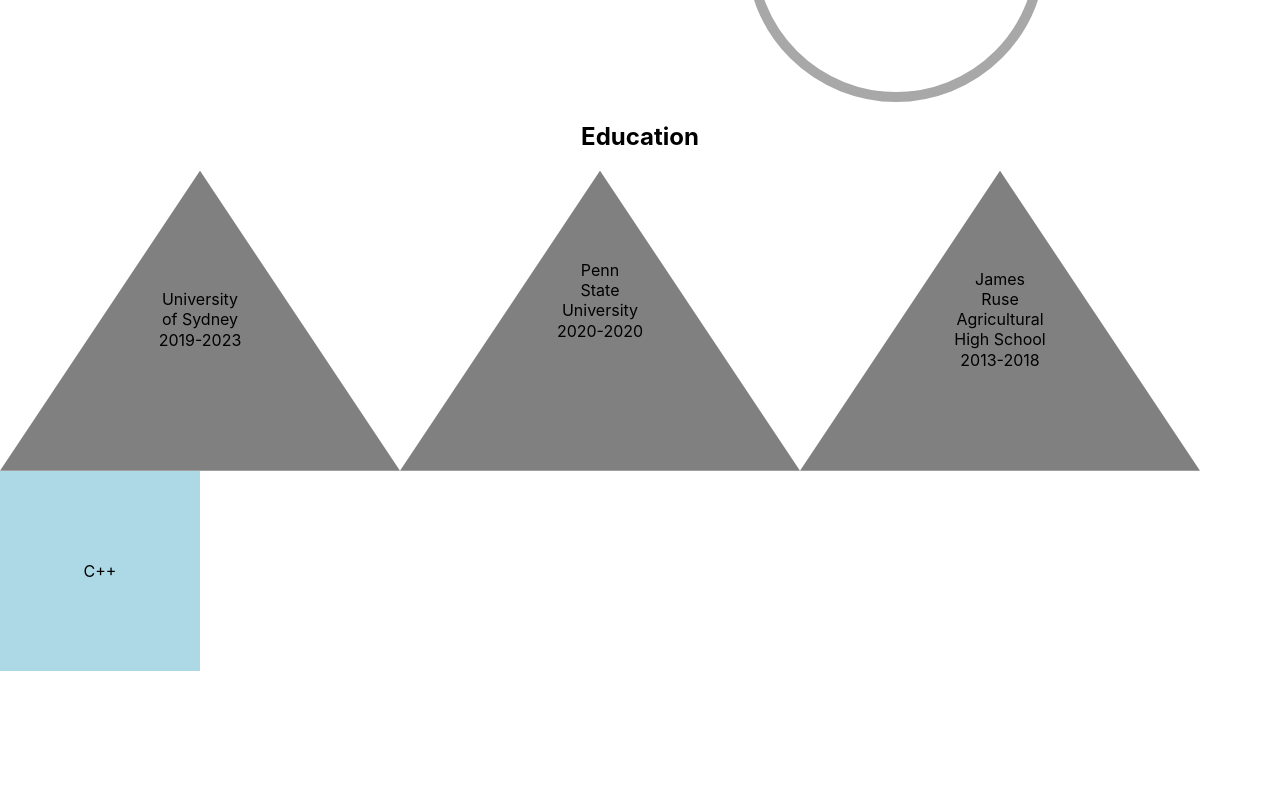
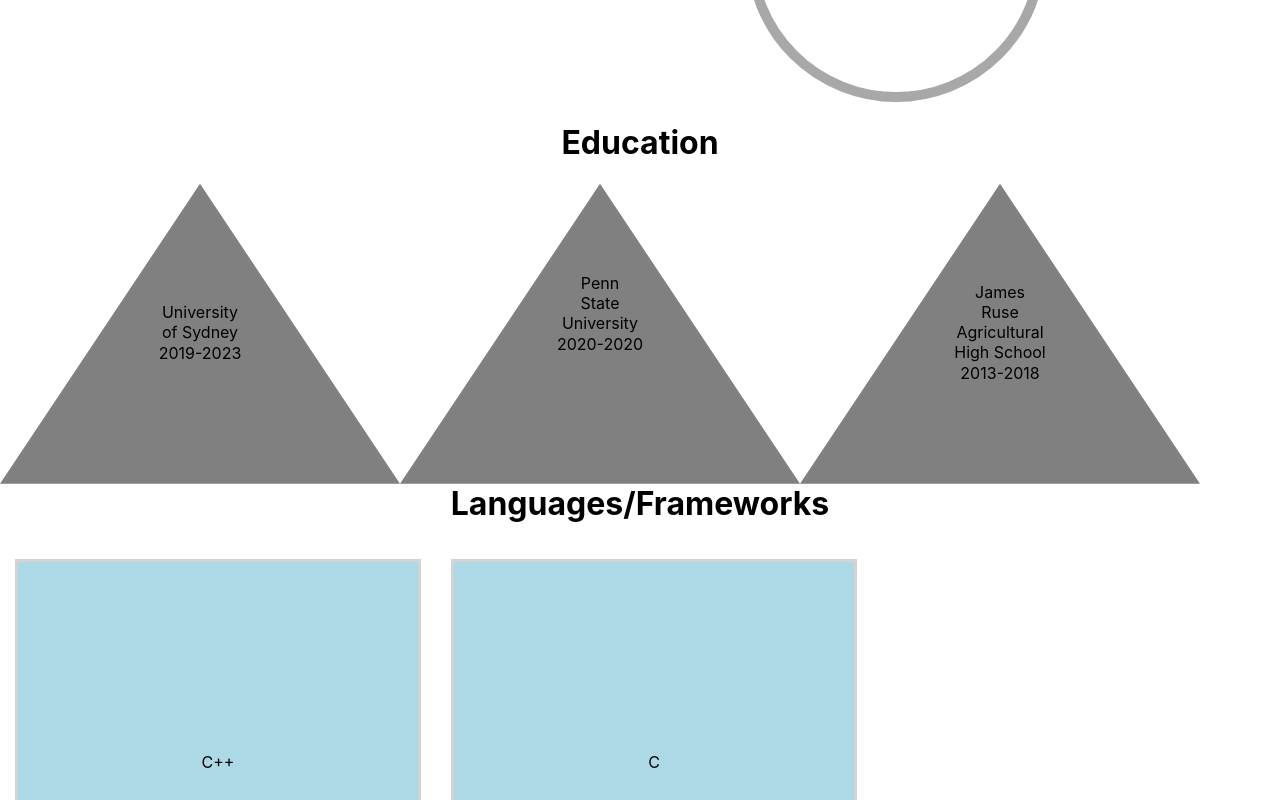
Before and after one commit to aleung27/Personal-Website, a React (Create React App) app: page / in a window 1280 px wide. Shown: the part 1180-1980 px from the top of the page. Built offline with nearby package versions, Linux system fonts and the light colour scheme.

Commit message:
Added languages, borders, margin to new div

```diff
--- a/src/App.js
+++ b/src/App.js
@@ -42,7 +42,7 @@
         />
       </div>
       <div className="edu">
-        <h2>Education</h2>
+        <h1>Education</h1>
         <EduTriangle uni="University of Sydney" date="2019-2023"></EduTriangle>
         <EduTriangle uni="Penn State University" date="2020-2020"></EduTriangle>
         <EduTriangle
@@ -50,7 +50,16 @@
           date="2013-2018"
         ></EduTriangle>
       </div>
-      <SkillSquare skill="C++"></SkillSquare>
+      <div className="lang">
+        <h1>Languages/Frameworks</h1>
+        <SkillSquare skill="C++"></SkillSquare>
+        <SkillSquare skill="C"></SkillSquare>
+        <SkillSquare skill="Python"></SkillSquare>
+        <SkillSquare skill="HTML"></SkillSquare>
+        <SkillSquare skill="CSS/SCSS"></SkillSquare>
+        <SkillSquare skill="Javascript"></SkillSquare>
+        <SkillSquare skill="ReactJS"></SkillSquare>
+      </div>
       <div style={{ height: "1000px" }} />
     </div>
   );
--- a/src/App.scss
+++ b/src/App.scss
@@ -5,4 +5,8 @@
     transition-duration: 0.3s;
     background-color: #948d8d;
   }
+
+  .lang {
+    clear: both;
+  }
 }
--- a/src/scss/SkillSquare.scss
+++ b/src/scss/SkillSquare.scss
@@ -1,10 +1,12 @@
 .square {
     display: flex;
-    position: relative;
+    float: left;
     flex-direction: column;
     justify-content: center;
     align-items: center;
-    width: 200px;
-    height: 200px;
+    width: 400px;
+    height: 400px;
     background-color: lightblue;
+    border: 3px solid lightgray;
+    margin: 15px;
 }
```
